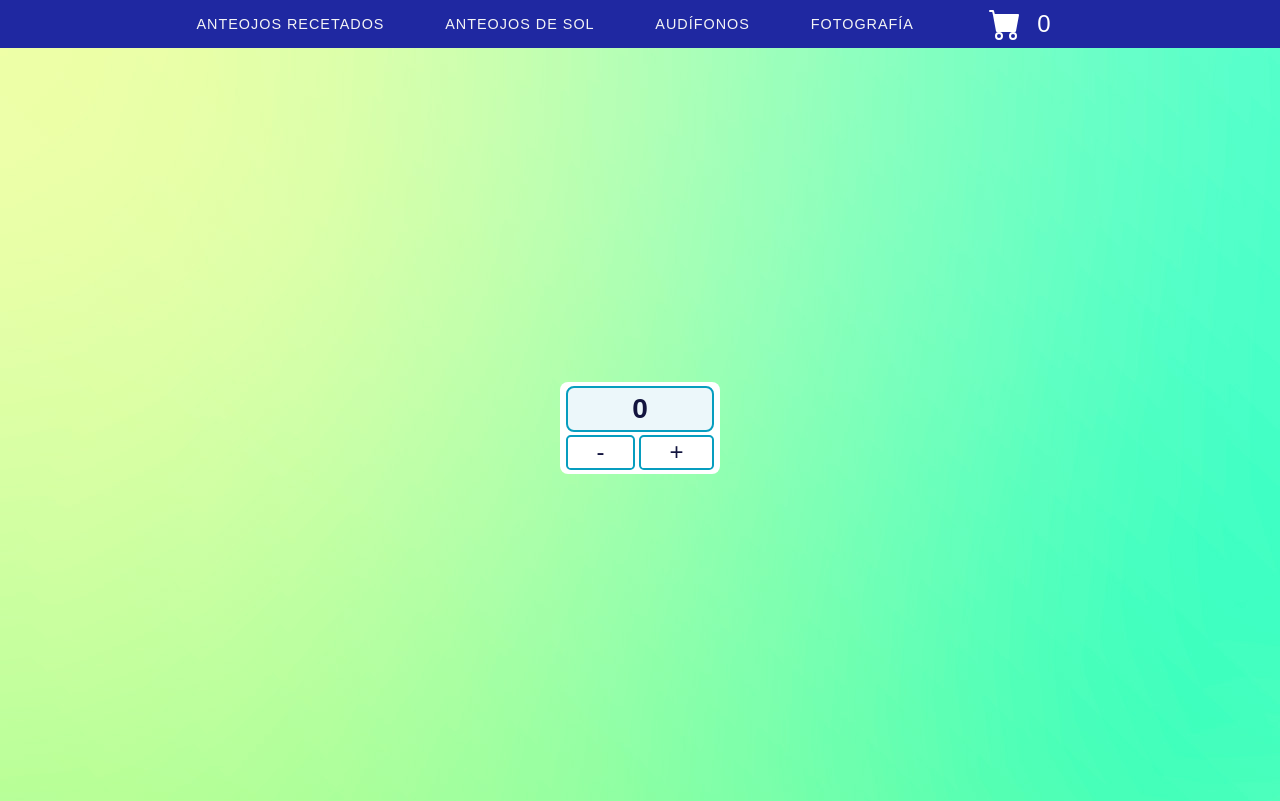
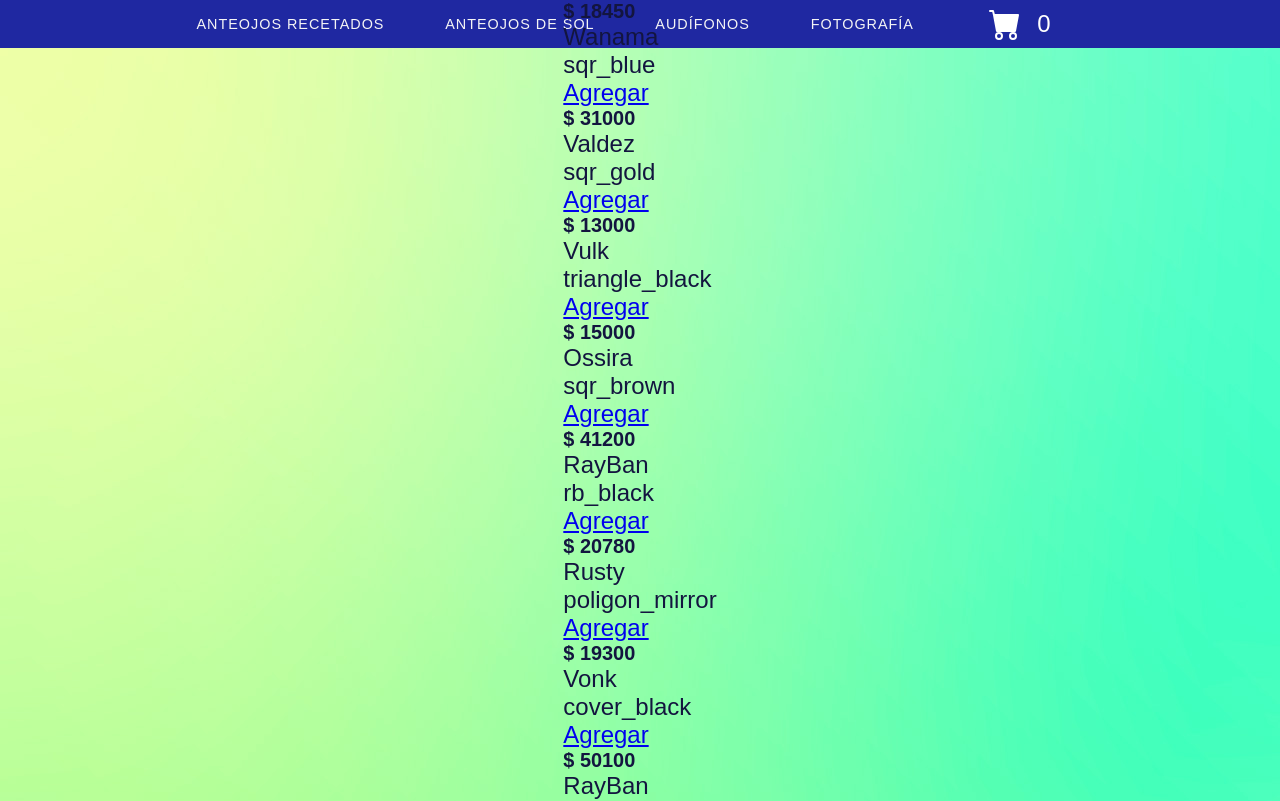
Before and after one commit to cappll-lucia/ProyectoCursoReactJS_CH, a React (Create React App) app: page / in a window 1280 px wide. Shown: the top 801 px of the page. Built offline with nearby package versions, Linux system fonts and the light colour scheme.

Commit message:
data/products + components/Item + component/ItemLis

```diff
--- /dev/null
+++ b/src/components/Item/index.jsx
@@ -0,0 +1,17 @@
+import React from 'react'
+
+const Item = ({prod}) =>{
+  return (
+    <div className="card product--card col-xl-2 col-lg-4 col-md-5 col-sm-5 col-10">
+        {/* <img className="card-img-bottom" src={prod.price} alt="Card image" style="width:100%"> */}
+        <div className="card-body">
+            <h5 className="card-title">$ {prod.price}</h5>
+            <p className="card-text">{prod.brand}</p>
+            <p className="card-text model">{prod.description}</p>
+            <a href="#" className="btn card-btn btn-primary btn_buy" id={prod.id}>Agregar <i className="fa-solid fa-cart-shopping"></i></a>
+        </div>
+    </div>
+  )
+}
+
+export default Item
--- /dev/null
+++ b/src/components/ItemList/index.jsx
@@ -0,0 +1,14 @@
+import React from 'react';
+import Item from '../Item';
+
+const ItemList = ({products}) => {
+  return (
+    <div>
+        {products.map(product=>{
+            return <Item key={product.id} prod={product}/>
+        })}
+    </div>
+  )
+}
+
+export default ItemList
--- a/src/containers/ItemListContainer/index.jsx
+++ b/src/containers/ItemListContainer/index.jsx
@@ -1,13 +1,41 @@
-import React from 'react';
+import React, { useState } from 'react';
 import ItemCount from '../../components/ItemCount';
 import './styles.scss';
+import { products } from '../../data/products';
+import { useEffect } from 'react';
+import ItemList from '../../components/ItemList';
+
 
 const ItemListContainer = () => {
+
+  const [productsState, setProducsState]=useState([]);
+
+
+  useEffect(()=>{
+    (async()=>{
+      const getProducts = new Promise((accept, reject)=>{
+        accept(products);
+      })
+
+      try {
+        setProducsState(products);
+      } catch (error) {
+        console.log(error);
+      }
+    })();
+  })
+
+
   return (
+
     <div className='ILC'>
         {/* <h1>SitioWeb en construcción...</h1> */}
-        <ItemCount/>
+        {/* <ItemCount/> */}
+
+        <ItemList products={products}/>
+
     </div>
+
   )
 }
 
--- /dev/null
+++ b/src/data/products.js
@@ -0,0 +1,98 @@
+export const products =[
+    {
+        id:25120,
+        brand:"Valdez",
+        description:"sqr_black",
+        price:20000,
+        stock:3,
+        img:"/gallery/card_recetados.jpg",
+        category:"prodeojo Recetado"
+    },
+    {
+        id:25121,
+        brand:"Wanama",
+        description:"sqr_blue",
+        price:18450,
+        stock:3,
+        img:"/gallery/card_recetados2.jpg",
+        category:"prodeojo Recetado"
+    },
+    {
+        id:25122,
+        brand:"Valdez",
+        description:"sqr_gold",
+        price:31000,
+        stock:1,
+        img:"/gallery/card_recetados3.jpg",
+        category:"prodeojo Recetado"
+    },
+
+    {
+        id:25123,
+        brand:"Vulk",
+        description:"triangle_black",
+        price:13000,
+        stock:2,
+        img:"/gallery/card_recetados4.jpg",
+        category:"prodeojo Recetado"
+    },
+
+    {
+        id:25124,
+        brand:"Ossira",
+        description:"sqr_brown",
+        price:15000,
+        stock:3,
+        img:"/gallery/card_recetados5.jpg",
+        category:"prodeojo Recetado"
+    },
+
+
+    {
+        id:25125,
+        brand:"RayBan",
+        description:"rb_black",
+        price:41200,
+        stock:2,
+        img:"/gallery/card_sol.png",
+        category: "prodeojo de Sol"
+    },
+
+    {
+        id:25126,
+        brand:"Rusty",
+        description:"poligon_mirror",
+        price:20780,
+        stock:3,
+        img:"/gallery/card_sol2.png",
+        category:"prodeojo de Sol"
+    },
+
+    {
+        id:25127,
+        brand:"Vonk",
+        description:"cover_black",
+        price:19300,
+        stock:1,
+        img:"/gallery/card_sol3.jpg",
+        category:"prodeojo de Sol"
+    },
+    {
+        id:5128,
+        brand:"RayBan",
+        description:"circle_gold",
+        price:50100,
+        stock:3,
+        img:"/gallery/card_sol4.jpg",
+        category:"prodeojo de Sol"
+    },
+    {
+        id:25129,
+        brand:"RayBan",
+        description:"circle_brown",
+        price:32000,
+        stock:2,
+        img:"/gallery/card_sol5.jpg",
+        category:"prodeojo de Sol"
+    }
+]
```
